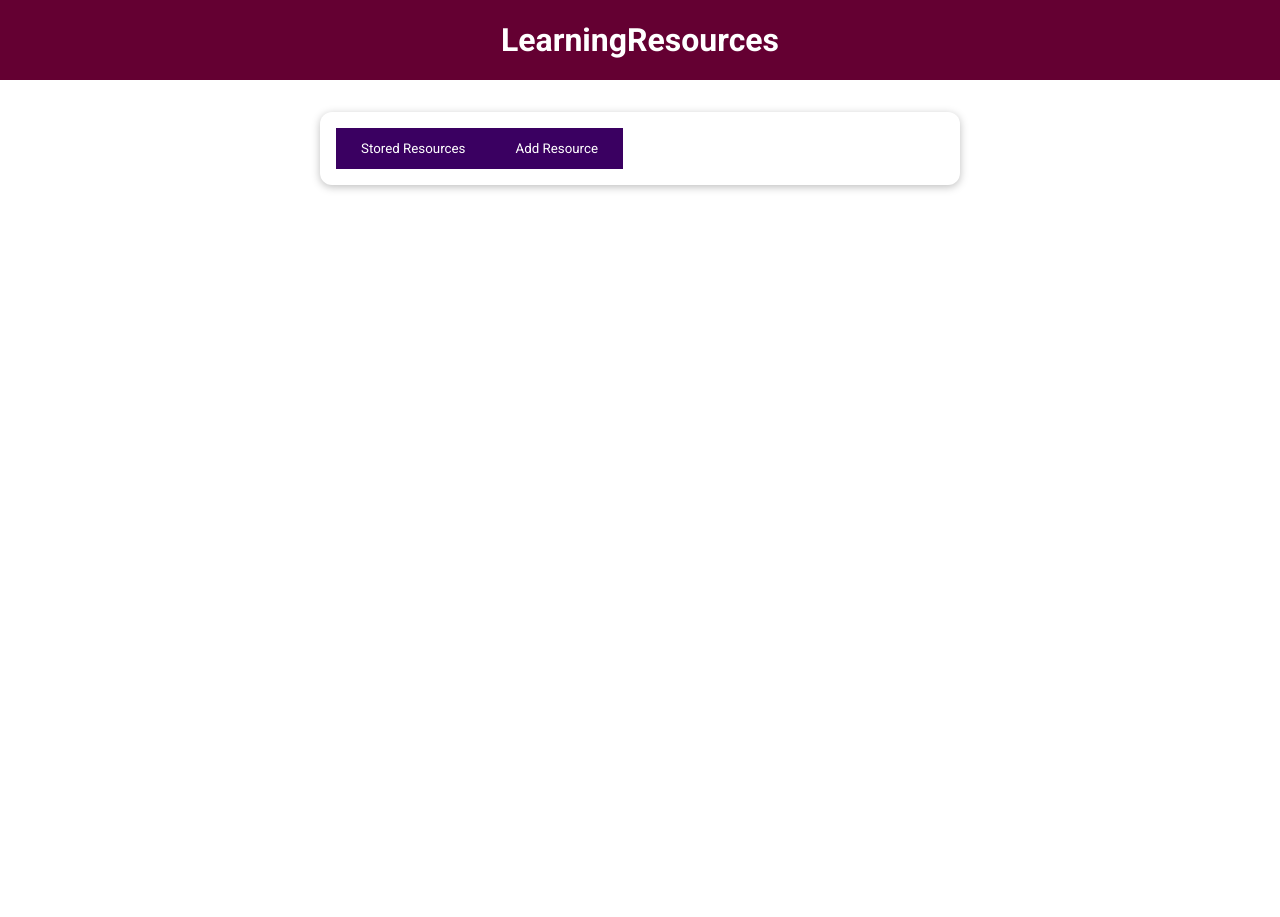
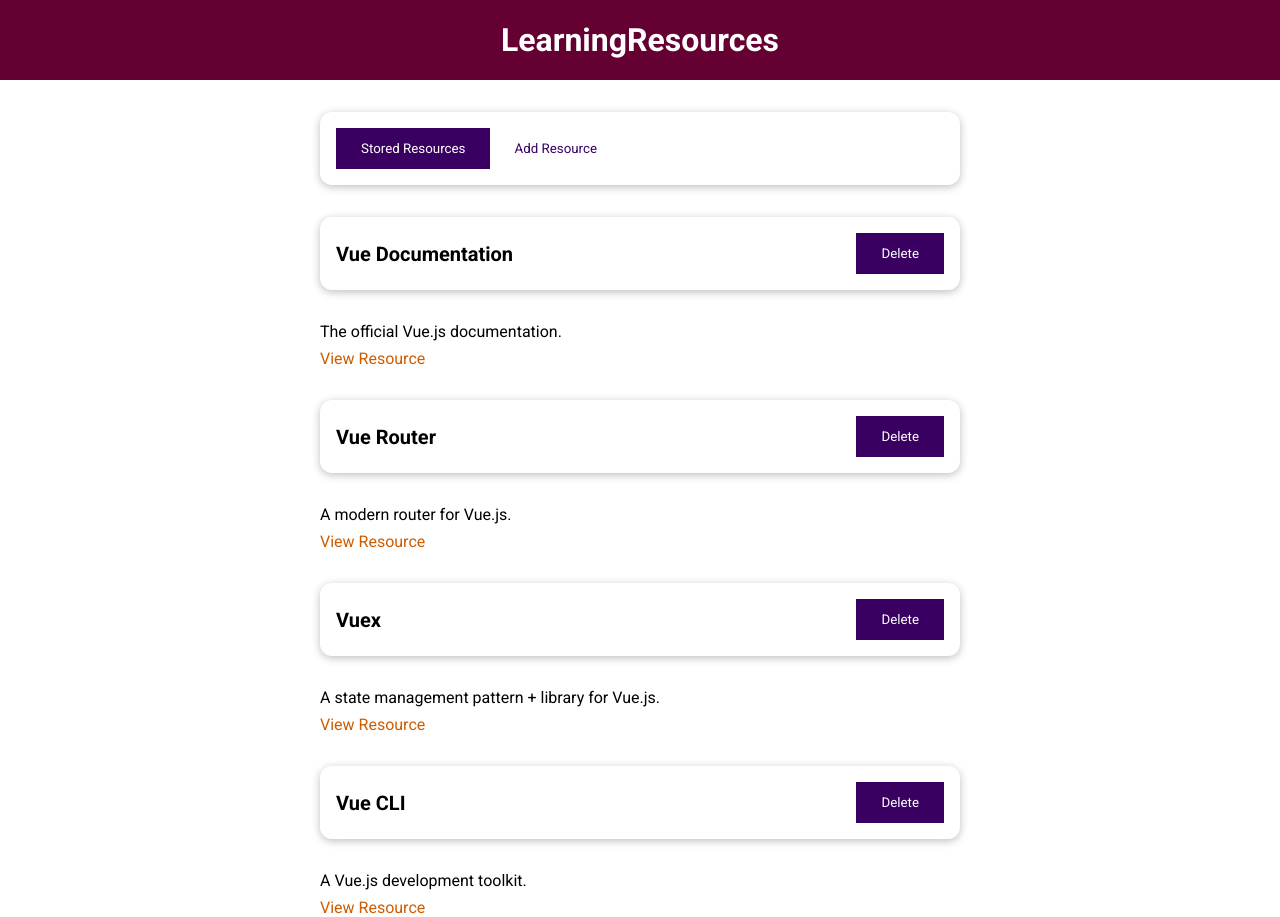
Before and after one commit to elvan/learning-resources-app-vue-example, a Vue app: page / in a window 1280 px wide. Before the commit the page ends 800 px from the top, so only its background shows below. Built offline with nearby package versions, Linux system fonts and the light colour scheme.

Commit message:
adding and styling tabs

```diff
--- a/src/App.vue
+++ b/src/App.vue
@@ -14,34 +14,7 @@
   },
 
   data() {
-    return {
-      storedResources: [
-        {
-          id: '1',
-          title: 'Vue Documentation',
-          description: 'The official Vue.js documentation.',
-          url: 'https://vuejs.org/',
-        },
-        {
-          id: '2',
-          title: 'Vue Router',
-          description: 'A modern router for Vue.js.',
-          url: 'https://router.vuejs.org/',
-        },
-        {
-          id: '3',
-          title: 'Vuex',
-          description: 'A state management pattern + library for Vue.js.',
-          url: 'https://vuex.vuejs.org/',
-        },
-        {
-          id: '4',
-          title: 'Vue CLI',
-          description: 'A Vue.js development toolkit.',
-          url: 'https://cli.vuejs.org/',
-        },
-      ],
-    };
+    return {};
   },
 
   methods: {},
--- a/src/components/learning-resources/AddResource.vue
+++ b/src/components/learning-resources/AddResource.vue
@@ -1 +1,3 @@
-<template></template>
+<template>
+  <div>Add Resource</div>
+</template>
--- a/src/components/learning-resources/StoredResources.vue
+++ b/src/components/learning-resources/StoredResources.vue
@@ -14,11 +14,11 @@
 import LearningResource from './LearningResource.vue';
 
 export default {
+  inject: ['resources'],
+
   components: {
     LearningResource,
   },
-
-  props: ['resources'],
 };
 </script>
 
--- a/src/components/learning-resources/TheResource.vue
+++ b/src/components/learning-resources/TheResource.vue
@@ -1,9 +1,13 @@
 <template>
   <base-card>
-    <base-button @click="setSelectedTab('stored-resources')"
+    <base-button
+      @click="setSelectedTab('stored-resources')"
+      :mode="storedResourcesButtonMode"
       >Stored Resources</base-button
     >
-    <base-button @click="setSelectedTab('add-resource')"
+    <base-button
+      @click="setSelectedTab('add-resource')"
+      :mode="adResourceButtonMode"
       >Add Resource</base-button
     >
   </base-card>
@@ -11,17 +15,62 @@
 </template>
 
 <script>
+import AddResource from './AddResource.vue';
 import StoredResources from './StoredResources.vue';
 
 export default {
   components: {
+    AddResource,
     StoredResources,
+  },
+
+  provide() {
+    return {
+      resources: this.storedResources,
+    };
   },
 
   data() {
     return {
       selectedTab: 'stored-resources',
+
+      storedResources: [
+        {
+          id: '1',
+          title: 'Vue Documentation',
+          description: 'The official Vue.js documentation.',
+          url: 'https://vuejs.org/',
+        },
+        {
+          id: '2',
+          title: 'Vue Router',
+          description: 'A modern router for Vue.js.',
+          url: 'https://router.vuejs.org/',
+        },
+        {
+          id: '3',
+          title: 'Vuex',
+          description: 'A state management pattern + library for Vue.js.',
+          url: 'https://vuex.vuejs.org/',
+        },
+        {
+          id: '4',
+          title: 'Vue CLI',
+          description: 'A Vue.js development toolkit.',
+          url: 'https://cli.vuejs.org/',
+        },
+      ],
     };
+  },
+
+  computed: {
+    storedResourcesButtonMode() {
+      return this.selectedTab === 'stored-resources' ? null : 'flat';
+    },
+
+    adResourceButtonMode() {
+      return this.selectedTab === 'add-resource' ? null : 'flat';
+    },
   },
 
   methods: {
```
